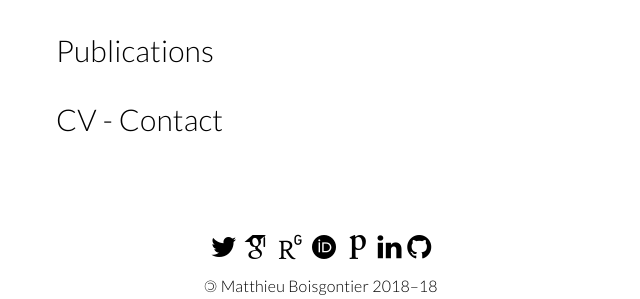
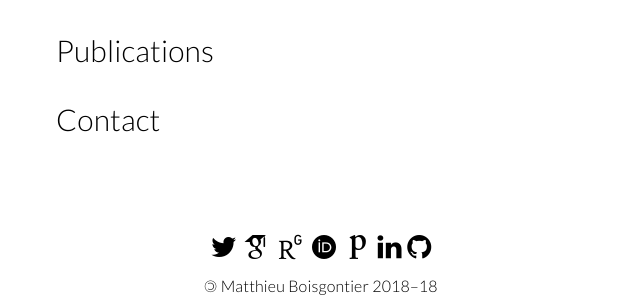
Before and after one commit to matthieuboisgontier/matthieuboisgontier.github.io, a Jekyll site: the page built from index.html, in a window 1280 px wide. Shown: the part 661-960 px from the top of the page, without its empty margins (319-959 px from the left). Built offline with Jekyll 4.4.1, drawn with Linux system fonts in a browser that asks for light colours; nearby versions of some CDN libraries; some web fonts are replaced; comment, search, counter and statistics services are not loaded.

Commit message:
Update index.html

```diff
--- a/index.html
+++ b/index.html
@@ -20,7 +20,7 @@ layout: default
     {% include loop_publications.html %}
   </div>
   <h1 id="cv" name="cv">
-		<span class="menu">CV - Contact</span>
+		<span class="menu">Contact</span>
 	</h1>
   <div>
     {% include cv.html %}
```
